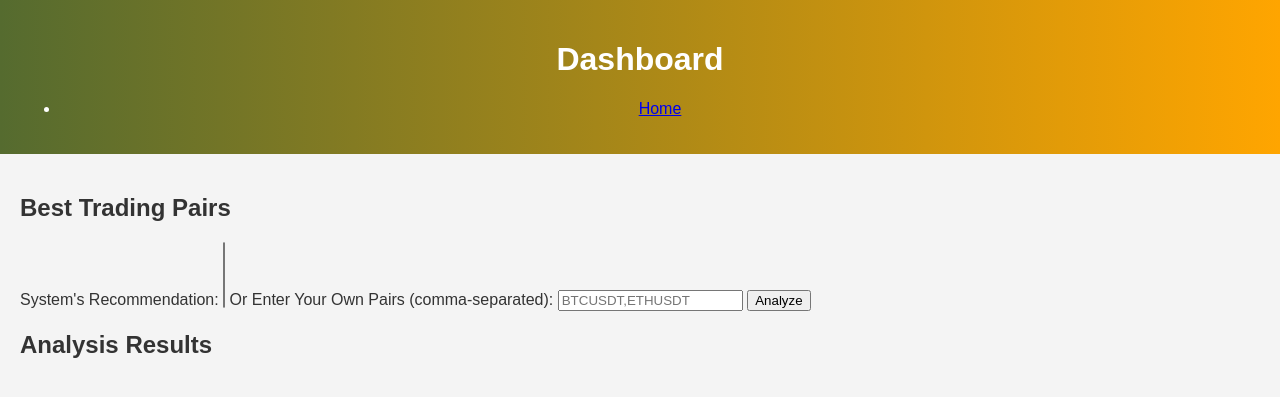
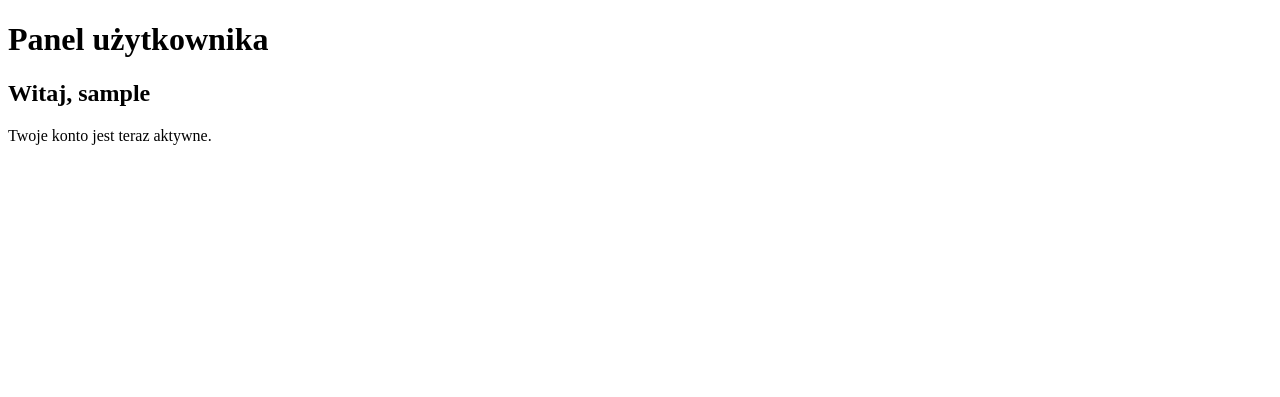
Before and after one commit to Czesky93/RLdC-Trading-bot, a Flask app: page /dashboard in a window 1280 px wide. Shown: the top 397 px of the page. Run offline with Flask 2, Linux system fonts and the light colour scheme; the visitor is signed in with stand-in values (Sample User, id 1).

Commit message:
Add files via upload

```diff
--- a/templates/dashboard.html
+++ b/templates/dashboard.html
@@ -1,68 +1,17 @@
 <!DOCTYPE html>
-<html lang="en">
+<html lang="pl">
 <head>
     <meta charset="UTF-8">
     <meta name="viewport" content="width=device-width, initial-scale=1.0">
     <title>Dashboard - RLdC</title>
-    <link rel="stylesheet" href="{{ url_for('static', filename='css/style.css') }}">
 </head>
 <body>
     <header>
-        <h1>Dashboard</h1>
-        <nav>
-            <ul>
-                <li><a href="/">Home</a></li>
-            </ul>
-        </nav>
+        <h1>Panel użytkownika</h1>
     </header>
     <main>
-        <section id="best-pairs">
-            <h2>Best Trading Pairs</h2>
-            <form id="best-pairs-form">
-                <label for="pairs">System's Recommendation:</label>
-                <select id="recommended-pairs" name="pairs" multiple></select>
-                <label for="custom-pairs">Or Enter Your Own Pairs (comma-separated):</label>
-                <input type="text" id="custom-pairs" name="custom-pairs" placeholder="BTCUSDT,ETHUSDT">
-                <button type="submit">Analyze</button>
-            </form>
-        </section>
-        <section id="analysis">
-            <h2>Analysis Results</h2>
-            <div id="results"></div>
-        </section>
-        <script>
-            fetch('/best_pairs/{{ username }}')
-                .then(response => response.json())
-                .then(data => {
-                    const select = document.getElementById('recommended-pairs');
-                    data.forEach(pair => {
-                        const option = document.createElement('option');
-                        option.value = pair.pair;
-                        option.textContent = `${pair.pair} (RSI: ${pair.rsi.toFixed(2)}) - Signal: ${pair.signal}`;
-                        select.appendChild(option);
-                    });
-                });
-
-            document.getElementById('best-pairs-form').addEventListener('submit', async (e) => {
-                e.preventDefault();
-                const selectedPairs = Array.from(document.getElementById('recommended-pairs').selectedOptions).map(option => option.value);
-                const customPairs = document.getElementById('custom-pairs').value.split(',').map(pair => pair.trim());
-                const pairs = [...selectedPairs, ...customPairs];
-                const response = await fetch('/analyze/{{ username }}', {
-                    method: 'POST',
-                    headers: { 'Content-Type': 'application/json' },
-                    body: JSON.stringify({ pairs })
-                });
-                const data = await response.json();
-                const resultsDiv = document.getElementById('results');
-                resultsDiv.innerHTML = '';
-                data.forEach(result => {
-                    const p = document.createElement('p');
-                    p.textContent = `Pair: ${result.pair}, Time: ${result.close_time}, Close: ${result.close}, Signal: ${result.signal}`;
-                    resultsDiv.appendChild(p);
-                });
-            });
-        </script>
+        <h2>Witaj, {{ username }}</h2>
+        <p>Twoje konto jest teraz aktywne.</p>
     </main>
 </body>
 </html>
```
Also changed, not shown: templates/index.html (+6 -23 lines).
